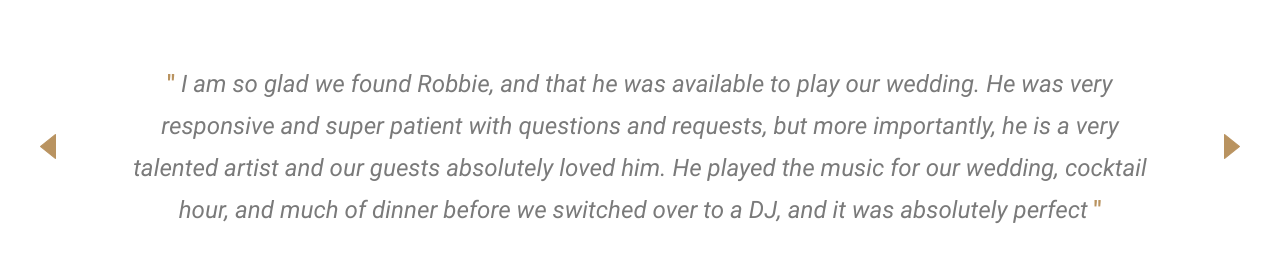
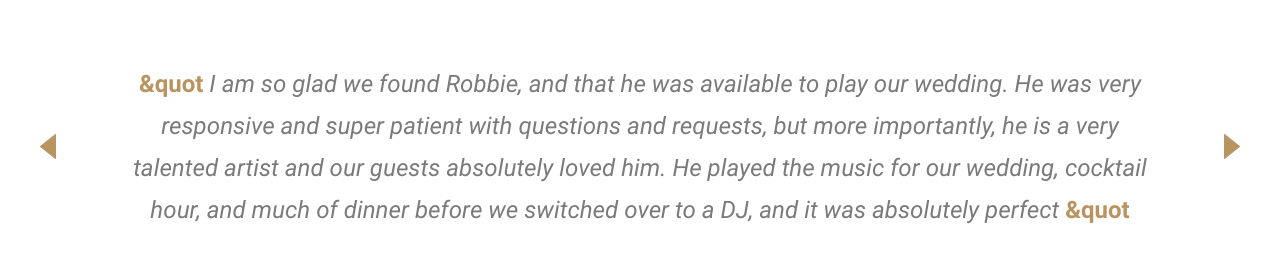
Before and after one commit to jeffbrowndev/robbie-christmas, a Next.js app: page / in a window 1280 px wide. Shown: the part 1668-1936 px from the top of the page. Built offline with nearby package versions, Linux system fonts and the light colour scheme.

Commit message:
Fix linting errors

```diff
--- a/components/sections/Testimonials.js
+++ b/components/sections/Testimonials.js
@@ -31,11 +31,13 @@ const Testimonials = () => {
             <Image
               id={styles['arrow-left']}
               src={arrowLeft}
+              alt="arrow left"
               onClick={() => handleClick(index - 1)} />
-            <p><span>" </span>{testimonials[index].text}<span> "</span></p>
+            <p><span>&quot </span>{testimonials[index].text}<span> &quot</span></p>
             <Image
               id={styles['arrow-right']}
               src={arrowRight}
+              alt="arrow right"
               onClick={() => handleClick(index + 1)} />
           </div>
           <h4>- {testimonials[index].name}</h4>
@@ -43,6 +45,7 @@ const Testimonials = () => {
         <div className={styles['dots']}>
           {testimonials.map((t, i) =>
             <div
+              key={i}
               onClick={() => handleClick(i)}
               className={`${styles['dot']} ${i === index ? styles['active'] : ''}`} />)}
         </div>
```
